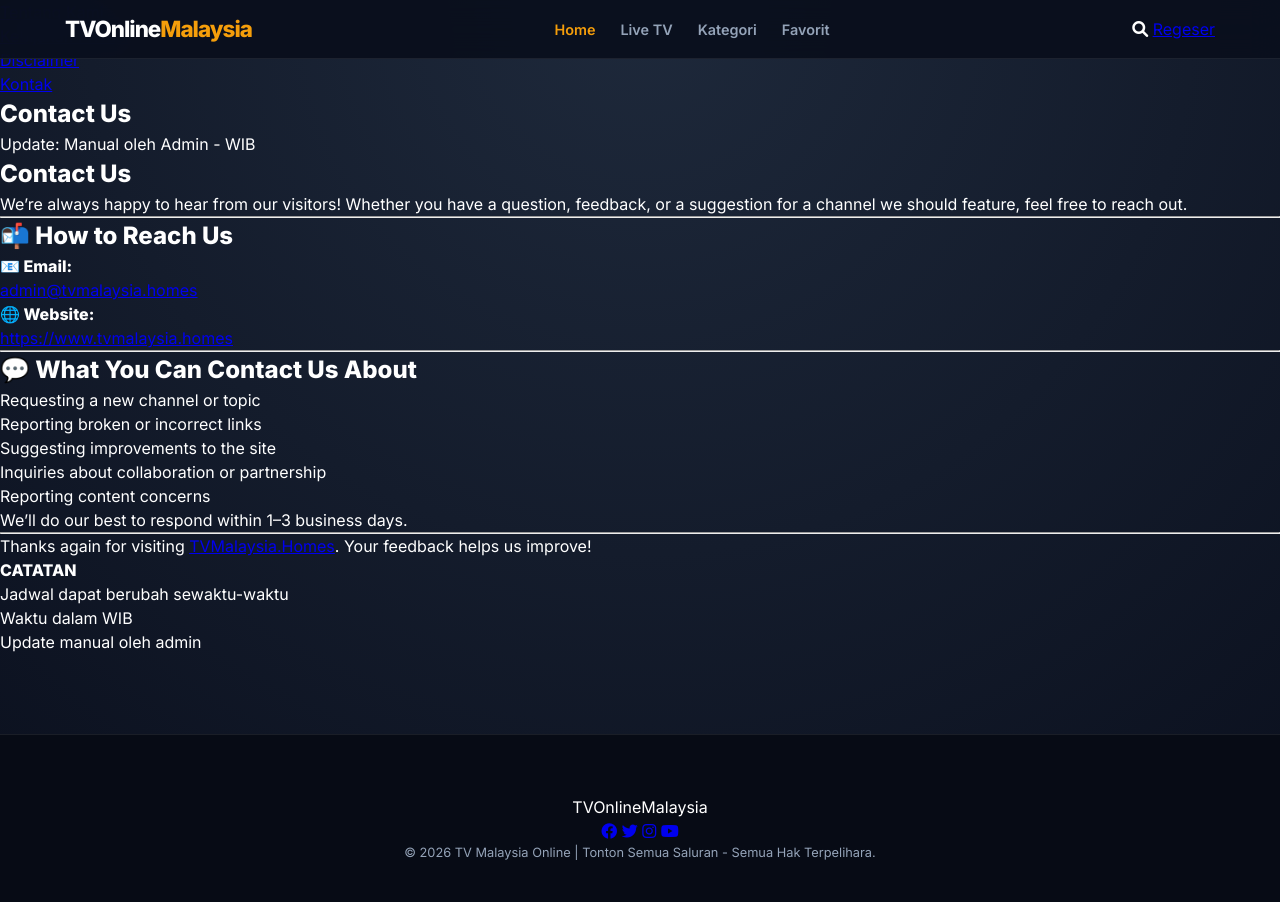
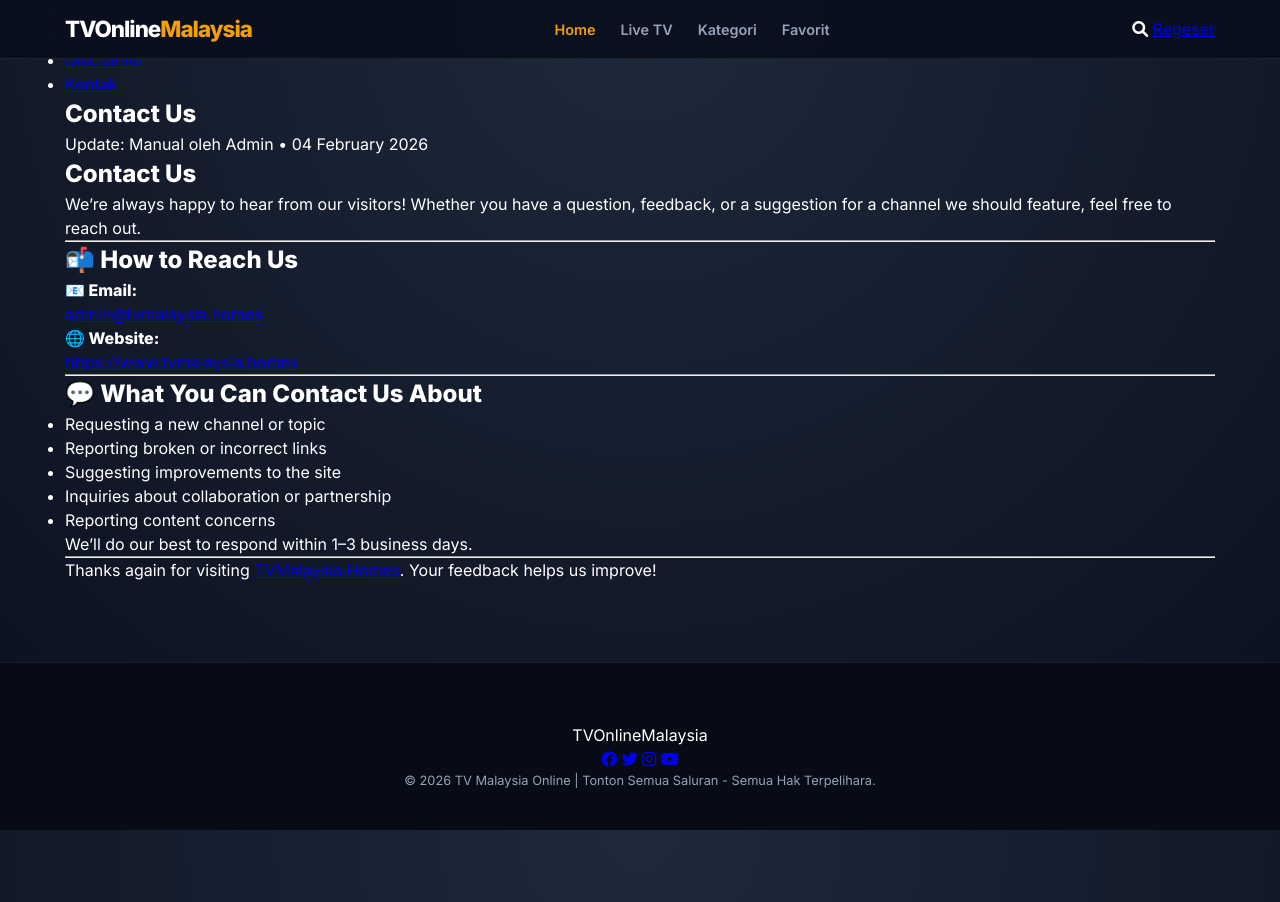
Before and after one commit to goomalay/goomalay.github.io, a Jekyll site: the page built from pages/contact.md, in a window 1280 px wide. Built offline with Jekyll 4.4.1, drawn with Linux system fonts in a browser that asks for light colours.

Commit message:
Update page.html

```diff
--- a/_layouts/page.html
+++ b/_layouts/page.html
@@ -1,40 +1,39 @@
 ---
 layout: default
 ---
+<div class="static-page-container container">
 
-<div class="page-layout-container">
-    <!-- SIDEBAR NAVIGASI PAGE -->
+    <!-- SIDEBAR NAVIGASI (Kiri) -->
     <aside class="page-sidebar">
-        <ul class="page-nav-list">
-            <li><a href="{{ '/about/' | relative_url }}" class="{% if page.url == '/about/' %}active{% endif %}">Tentang Kami</a></li>
-            <li><a href="{{ '/privacy-policy/' | relative_url }}" class="{% if page.url == '/privacy-policy/' %}active{% endif %}">Kebijakan Privasi</a></li>
-            <li><a href="{{ '/disclaimer/' | relative_url }}" class="{% if page.url == '/disclaimer/' %}active{% endif %}">Disclaimer</a></li>
-            <li><a href="{{ '/contact/' | relative_url }}" class="{% if page.url == '/contact/' %}active{% endif %}">Kontak</a></li>
-        </ul>
+        <nav class="side-nav">
+            <ul>
+                <li>
+                    <a href="/tentang-kami/" class="{% if page.url == '/tentang-kami/' %}active{% endif %}">Tentang Kami</a>
+                </li>
+                <li>
+                    <a href="/kebijakan-privasi/" class="{% if page.url == '/kebijakan-privasi/' %}active{% endif %}">Kebijakan Privasi</a>
+                </li>
+                <li>
+                    <a href="/disclaimer/" class="{% if page.url == '/disclaimer/' %}active{% endif %}">Disclaimer</a>
+                </li>
+                <li>
+                    <a href="/kontak/" class="{% if page.url == '/kontak/' %}active{% endif %}">Kontak</a>
+                </li>
+            </ul>
+        </nav>
     </aside>
 
-    <!-- KONTEN HALAMAN -->
-    <main class="page-main-content">
-        <article class="content-card">
-            <header class="content-header">
+    <!-- KONTEN UTAMA (Kanan) -->
+    <main class="page-content-wrapper">
+        <article class="page-card-glass">
+            <header class="page-header">
                 <h1>{{ page.title }}</h1>
-                <p class="update-status">Update: Manual oleh Admin - WIB</p>
+                <p class="last-update">Update: Manual oleh Admin • {{ "now" | date: "%d %B %Y" }}</p>
             </header>
 
-            <div class="content-body-wrapper">
-                <div class="text-content">
-                    {{ content }}
-                </div>
-
-            <!-- Bagian Catatan Bawah -->
-            <section class="catatan-box">
-                <h4>CATATAN</h4>
-                <ul>
-                    <li>Jadwal dapat berubah sewaktu-waktu</li>
-                    <li>Waktu dalam WIB</li>
-                    <li>Update manual oleh admin</li>
-                </ul>
-            </section>
+            <div class="entry-content">
+                {{ content }}
+            </div>
         </article>
     </main>
 </div>
```
